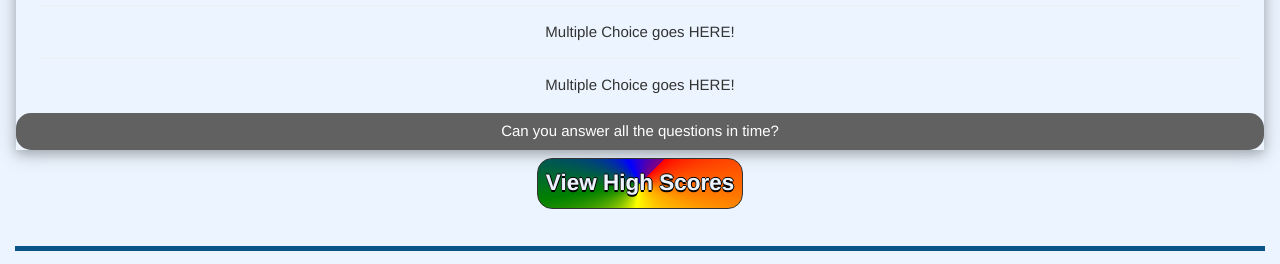
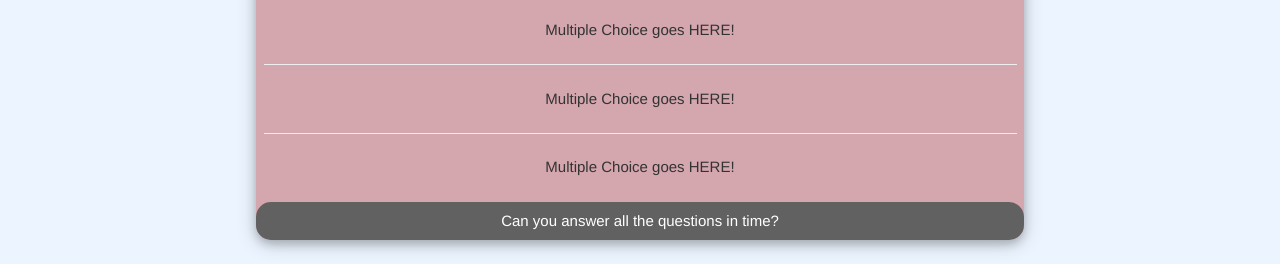
Before and after one commit to MichelleMcConville/04-code-quiz, a plain HTML site: page index.html in a window 1280 px wide. Shown: the part 399-663 px from the top of the page. Drawn offline with nearby package versions, Linux system fonts and the light colour scheme.

Commit message:
added card styling

```diff
--- a/styles/style.css
+++ b/styles/style.css
@@ -104,3 +104,35 @@ p {
   border-top: 5px solid #095484;
   margin: 2rem 1rem 1rem;
 }
+
+
+/************************/
+/*        tbd    */
+/************************/
+
+.selections {
+  padding: 0.5rem;
+}
+
+#card {
+  background-color: rgb(212, 166, 174);
+  margin: auto;
+  margin-top: 2rem;
+  margin-bottom: 2rem;
+  padding: auto;
+  width: 60%;
+  -webkit-border-radius: 1rem;
+}
+
+/* .visible {
+  display: block;
+}
+
+.visible {
+  display: block;
+} */
+
+.w3-container {
+  padding: 0;
+  -webkit-border-radius: 1rem;
+}
```
